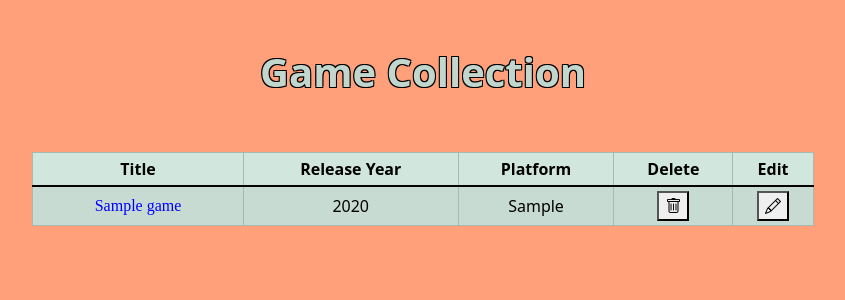
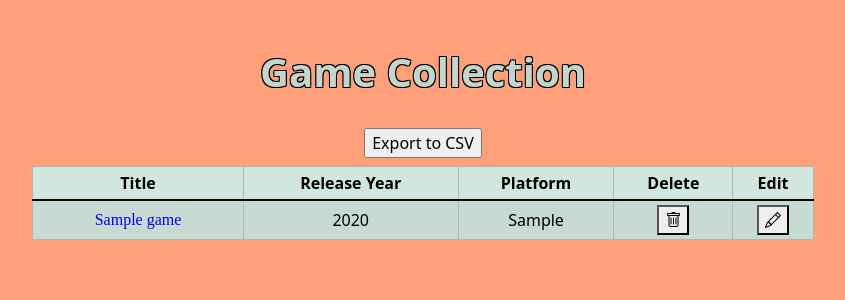
Before and after one commit to Bastion428/MainProgram, a Flask app: page / in a window 1280 px wide. Shown: the part 56-356 px from the top of the page, without its empty margins (217-1062 px from the left). Run offline with Flask 3, Linux system fonts and the light colour scheme; a user stored in the database is signed in; tables that the repository leaves empty hold one stand-in row (values such as "Sample post"); some libraries are stand-ins or nearby versions.

Commit message:
Added button for triggering exporting collection to CSV

```diff
--- a/website/templates/collection.html
+++ b/website/templates/collection.html
@@ -1,7 +1,12 @@
 {% extends "base.html" %}
 {% block title %}Collection{% endblock %}
 {% block content %}
-<h1 align="center" class="page-title py-5">Game Collection</h1>
+<h1 align="center" class="page-title pt-5">Game Collection</h1>
+<div align="center">
+    <form method="GET" action="/csv-export" >
+        <input type="submit" class="mt-4 mb-2" value="Export to CSV">
+    </form>
+</div>
 <table id="my_games_table" class="table table-success table-hover table-striped table-bordered table-sm" align="center">
     <thead>
         <tr>
```
